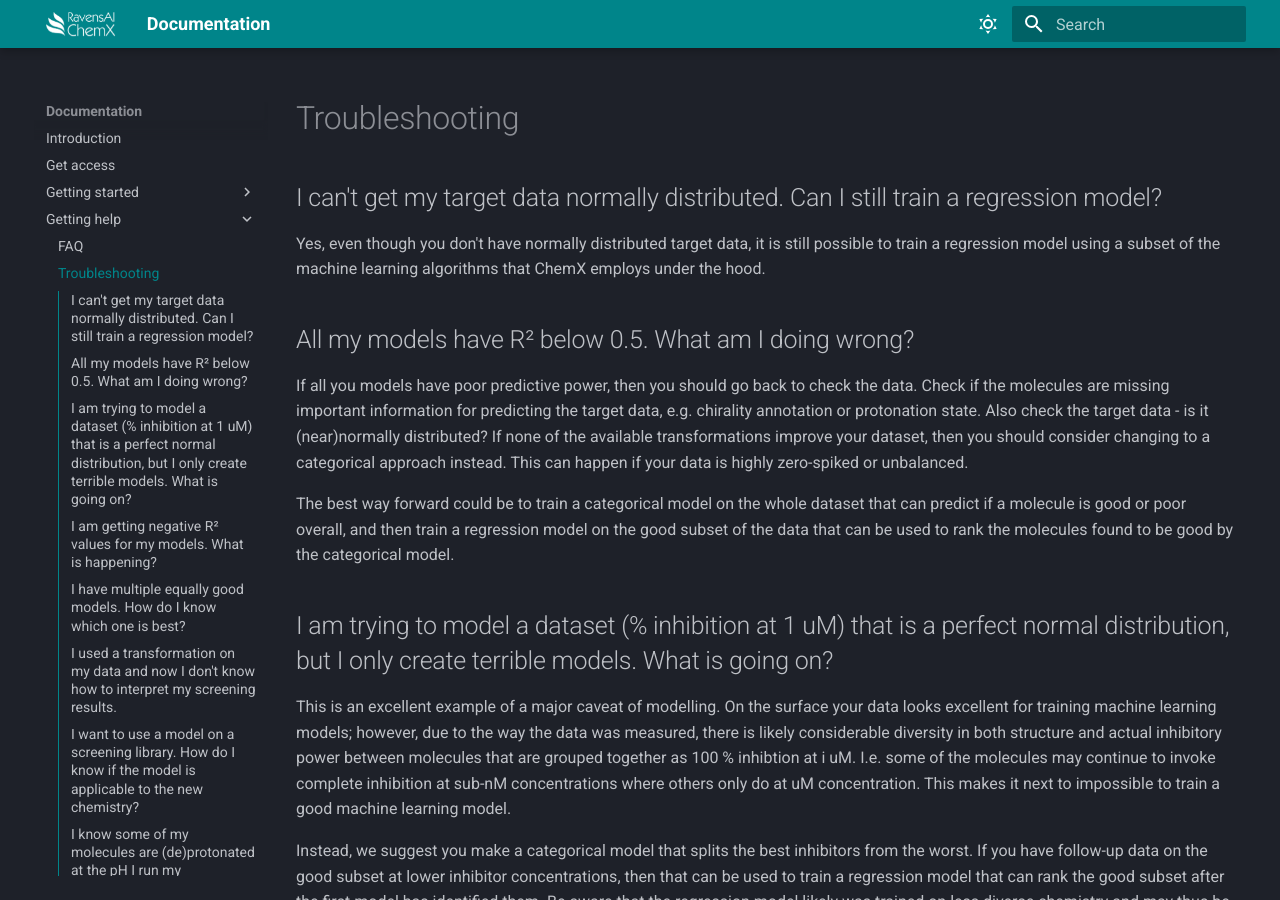
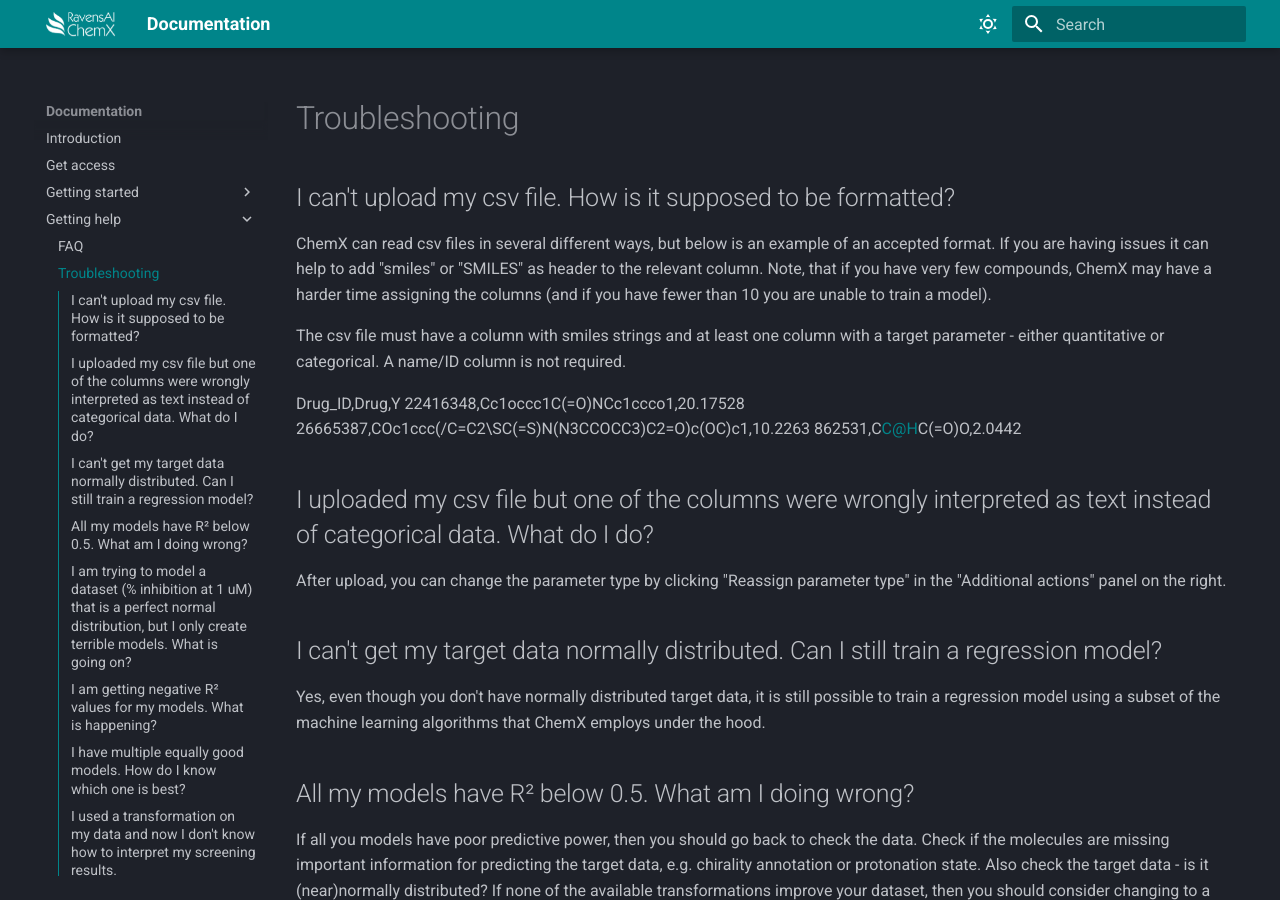
Before and after one commit to Raven-biosciences/chemX_docs, an MkDocs documentation site: the page built from docs/troubleshooting.md, in a window 1280 px wide and 900 px high. Built offline with MkDocs 1.6.1 and Material for MkDocs 9.7.7, drawn with Linux system fonts in a browser that asks for light colours; some of the changed text lies outside the part shown.

Commit message:
added csv info to trouble shooting section

```diff
--- a/docs/troubleshooting.md
+++ b/docs/troubleshooting.md
@@ -1,3 +1,18 @@
+## I can't upload my csv file. How is it supposed to be formatted?
+
+ChemX can read csv files in several different ways, but below is an example of an accepted format. If you are having issues it can help to add "smiles" or "SMILES" as header to the relevant column. Note, that if you have very few compounds, ChemX may have a harder time assigning the columns (and if you have fewer than 10 you are unable to train a model).
+
+The csv file must have a column with smiles strings and at least one column with a target parameter - either quantitative or categorical. A name/ID column is not required.
+
+Drug_ID,Drug,Y
+22416348,Cc1occc1C(=O)NCc1ccco1,20.17528
+26665387,COc1ccc(/C=C2\SC(=S)N(N3CCOCC3)C2=O)c(OC)c1,10.2263
+862531,C[C@H](NC(=O)Nc1cccc(C(F)(F)F)c1)C(=O)O,2.0442
+
+## I uploaded my csv file but one of the columns were wrongly interpreted as text instead of categorical data. What do I do?
+
+After upload, you can change the parameter type by clicking "Reassign parameter type" in the "Additional actions" panel on the right.
+
 ## I can't get my target data normally distributed. Can I still train a regression model?
 
 Yes, even though you don't have normally distributed target data, it is still possible to train a regression model using a subset of the machine learning algorithms that ChemX employs under the hood.
```
